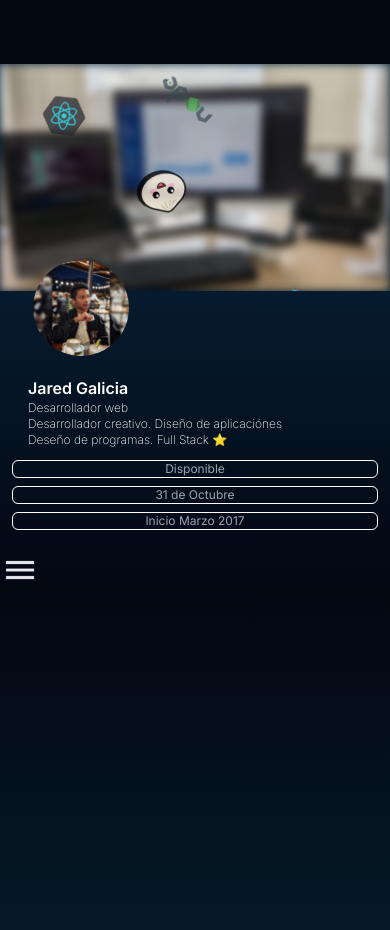
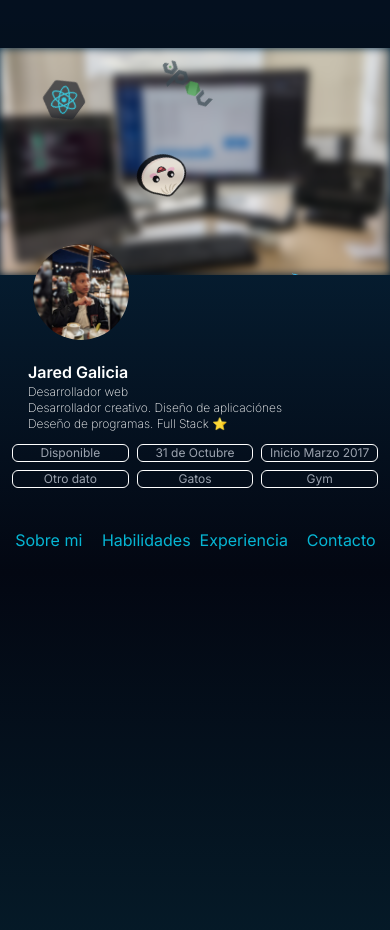
Before and after one commit to jared0192galicia/Portfolio, a Next.js app: page / in a window 390 px wide. Shown: the top 930 px of the page. Built offline with nearby package versions, Linux system fonts and the light colour scheme.

Commit message:
Add state for navbar

```diff
--- a/components/general/navbar.tsx
+++ b/components/general/navbar.tsx
@@ -1,35 +1,60 @@
-'use client'
+"use client";
 import cn from "@/service/clsx";
 import { useState } from "react";
 
 export default function Navbar(props: any) {
-  const [toggle, setToggle] = useState<boolean>(false);
+  const [selected, setSelected] = useState<"" | "About" | "Experience" | "Contact" | "Hability">("");
   const baseItemClasses = "w-1/3 sm:w-1/4 text-center py-5";
   const textClass = `text-cyan-500`;
   const hoverClass =
     "hover:text-fuchsia-500 hover:cursor-pointer transition-colors duration-500";
+  const selectedClass: string = "bg-gradient-to-b from-gray-800 to- rounded-sm";
 
   return (
     <>
-      <button
-        className="bg-cover w-10 min-h-8 lg:hidden bg-[url('/icon/menu.png')] md:hidden"
-        onClick={() => setToggle(!toggle)}
-      ></button>
       <ul
         className={cn(
-          "md:flex flex-col sm:flex-row xl:px-20 sticky top-0 hidden",
-          props.className,
-          { flex: toggle }
+          "flex flex-row xl:px-20",
+          props.className
+          // { flex: toggle }
         )}
       >
-        <li className={cn(baseItemClasses, textClass, hoverClass)}>Sobre mi</li>
-        <li className={cn(baseItemClasses, textClass, hoverClass)}>
+        <li
+          className={cn(baseItemClasses, textClass, hoverClass, {
+            "text-red-600": selected == "About",
+            [selectedClass]: selected == "About",
+          })}
+          onClick={() => setSelected("About")}
+        >
+          Sobre mi
+        </li>
+        <li
+          className={cn(baseItemClasses, textClass, hoverClass, {
+            "text-red-600": selected == "Hability",
+            [selectedClass]: selected == "Hability",
+          })}
+          onClick={() => setSelected("Hability")}
+        >
           Habilidades
         </li>
-        <li className={cn(baseItemClasses, textClass, hoverClass)}>
+        <li
+          className={cn(baseItemClasses, textClass, hoverClass, {
+            "text-red-600": selected == "Experience",
+            [selectedClass]: selected == "Experience",
+          })}
+          onClick={() => setSelected("Experience")}
+        >
           Experiencia
         </li>
-        <li className={cn(baseItemClasses, textClass, hoverClass)}>Contacto</li>
+        <li
+          className={cn(baseItemClasses, textClass, hoverClass, {
+            "text-red-600": selected == "Contact",
+            [selectedClass]: selected == "Contact",
+          })}
+          onClick={() => setSelected("Contact")}
+        >
+          Contacto
+        </li>
       </ul>
       {/* </nav> */}
     </>
--- a/components/section/about.tsx
+++ b/components/section/about.tsx
@@ -1,7 +1,20 @@
 import cn from "@/service/clsx";
 import "tailwindcss/tailwind.css";
 
+type fact = {
+  data: string;
+  icon: string;
+};
+
 export default function About({ className }: any) {
+  const factAbout: fact[] = [
+    { data: "Disponible", icon: "" },
+    { data: "31 de Octubre", icon: "" },
+    { data: "Inicio Marzo 2017", icon: "" },
+    { data: "Otro dato", icon: "" },
+    { data: "Gatos", icon: "" },
+    { data: "Gym", icon: "" },
+  ];
   return (
     <>
       <section
@@ -63,16 +76,14 @@ export default function About({ className }: any) {
         </p>
       </section>
       {/* Detalles */}
-      <section className="grid gap-2 p-3">
-        <div className="text-gray-400 cursor-pointer hover:bg-pink-700 hover:text-white text-center rounded-md text-xs border-white border border-solid ">
-          Disponible
-        </div>
-        <div className="text-gray-400 cursor-pointer hover:bg-pink-700 hover:text-white text-center rounded-md text-xs border-white border border-solid ">
-          31 de Octubre
-        </div>
-        <div className="text-gray-400 cursor-pointer hover:bg-pink-700 hover:text-white text-center rounded-md text-xs border-white border border-solid ">
-          Inicio Marzo 2017
-        </div>
+      <section className="grid grid-cols-3 gap-2 p-3">
+        {factAbout.map((fact: fact) => (
+          <>
+            <div className="text-gray-400 cursor-pointer hover:bg-pink-700 hover:text-white text-center rounded-md text-xs border-white border border-solid ">
+              {fact.data}
+            </div>
+          </>
+        ))}
         <div></div>
       </section>
     </>
--- a/src/app/page.tsx
+++ b/src/app/page.tsx
@@ -6,7 +6,7 @@ export default function Home() {
   return (
     <main>
       <section className="bg-gradient-to-b from-sky-950 to-gray-950">
-        <div className='z-50 sticky -top-2 w-full h-16 bg-gray-950 '></div>
+        <div className='z-50 sticky -top-2 w-full h-12 bg-gray-950 opacity-75'></div>
         <About></About>
         <Navbar className="hover:text-cyan-100" />
         {/* <div className="h-screen w-screen"></div> */}
```
